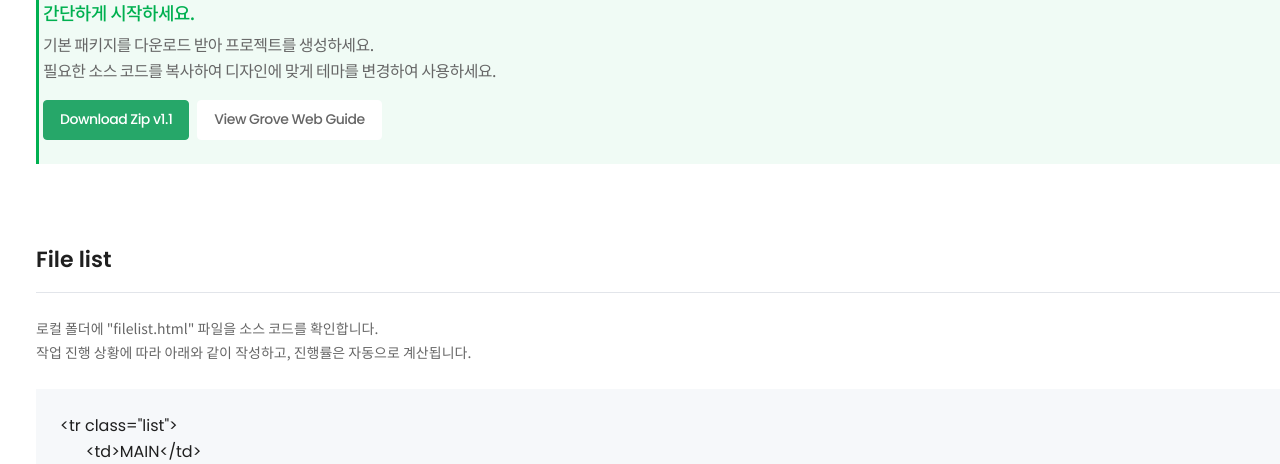
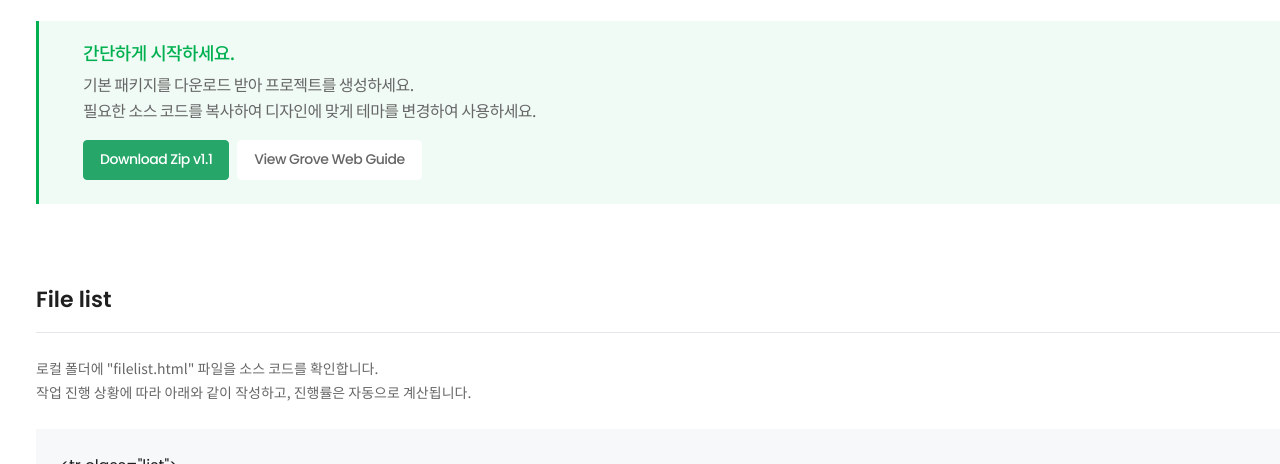
Before and after one commit to nk0o/ui-framework-git, a plain HTML site: page html/main.html in a window 1280 px wide. Shown: the part 260-724 px from the top of the page. Drawn offline with Linux system fonts and the light colour scheme; files whose address does not match are found by name.

```diff
--- a/resources/scss/_variables.scss
+++ b/resources/scss/_variables.scss
@@ -91,8 +91,8 @@
 $sp05: 16px;
 $sp06: 24px;
 $sp07: 32px;
-$sp08: 4px;
+$sp08: 44px;
 $sp09: 48px;
 $sp10: 64px;
-$sp11: 8px;
+$sp11: 80px;
 $sp12: 96px;
```
Also changed, not shown: resources/css/framework.css, resources/css/style.css.
